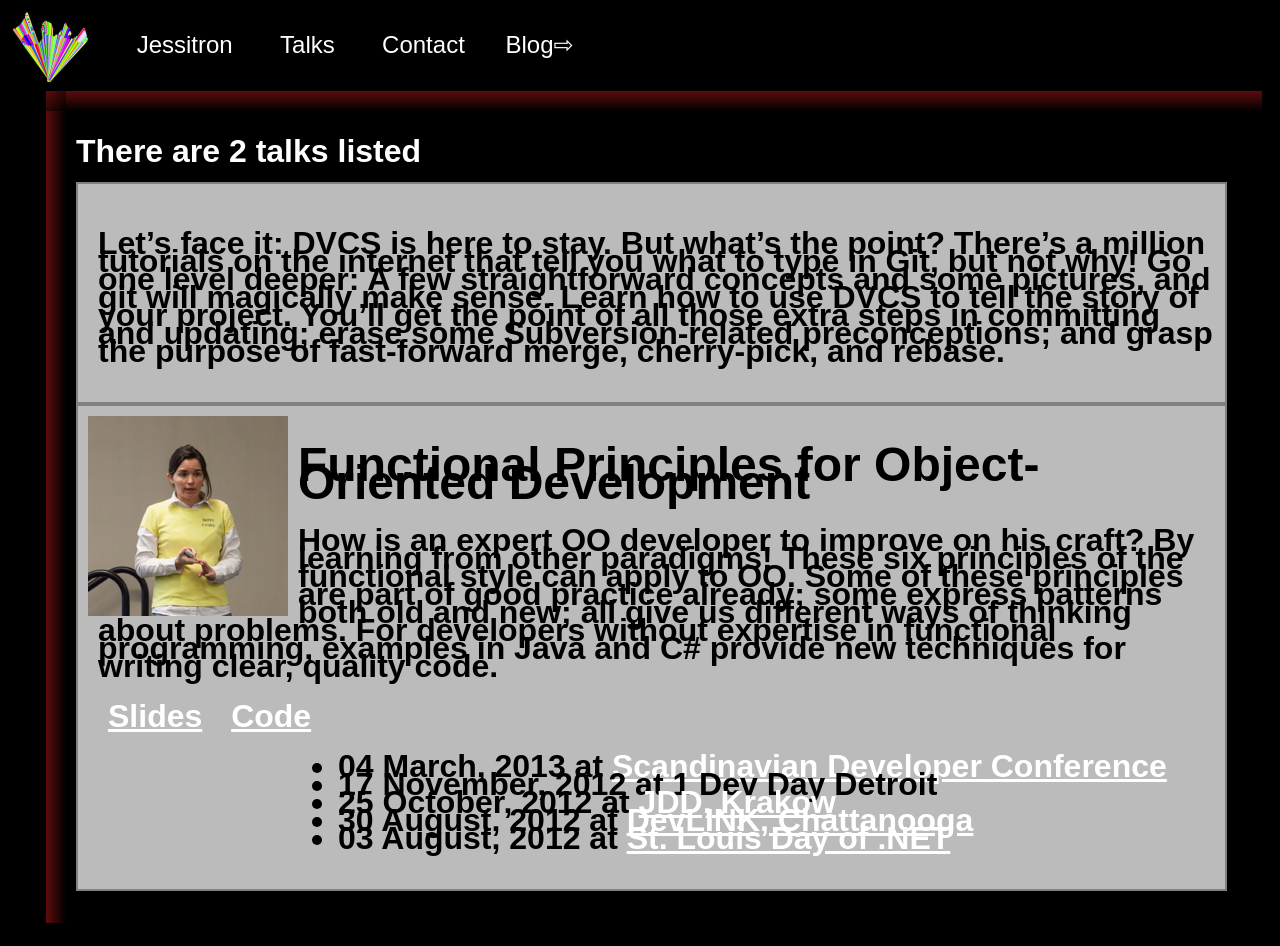
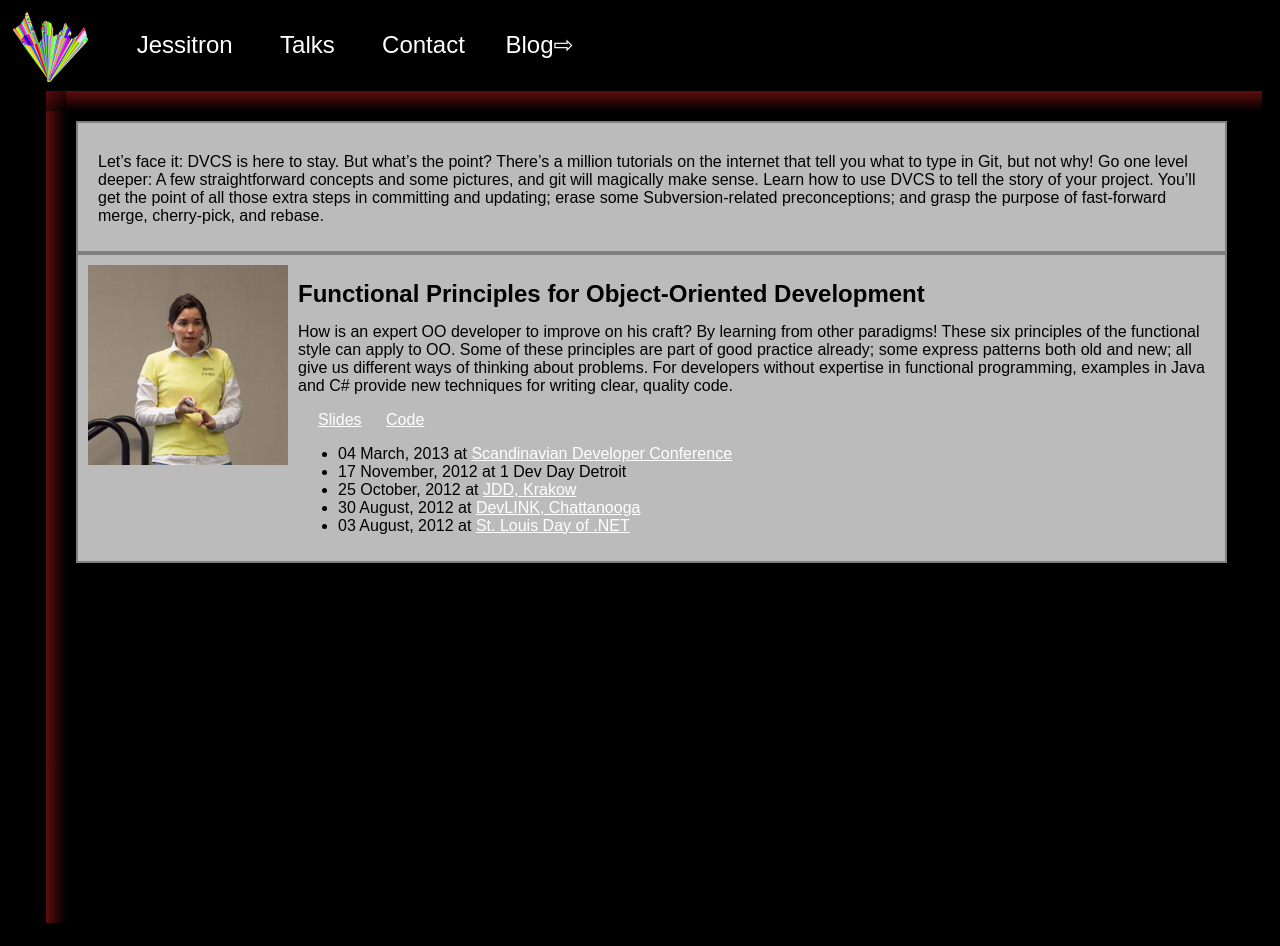
Before and after one commit to jessitron/jessitron.com, a Jekyll site: the page built from talks.md, in a window 1280 px wide. Built offline with Jekyll 4.4.1, drawn with Linux system fonts in a browser that asks for light colours.

Commit message:
fix unclosed h1

```diff
--- a/_layouts/talklist.html
+++ b/_layouts/talklist.html
@@ -1,8 +1,6 @@
 ---
 layout: default
 ---
-<h1>There are {{ site.posts.size }} talks listed<h1>
-
 {% for t in site.posts %}
 <div class="talk">
 {% if t.image %}
```
